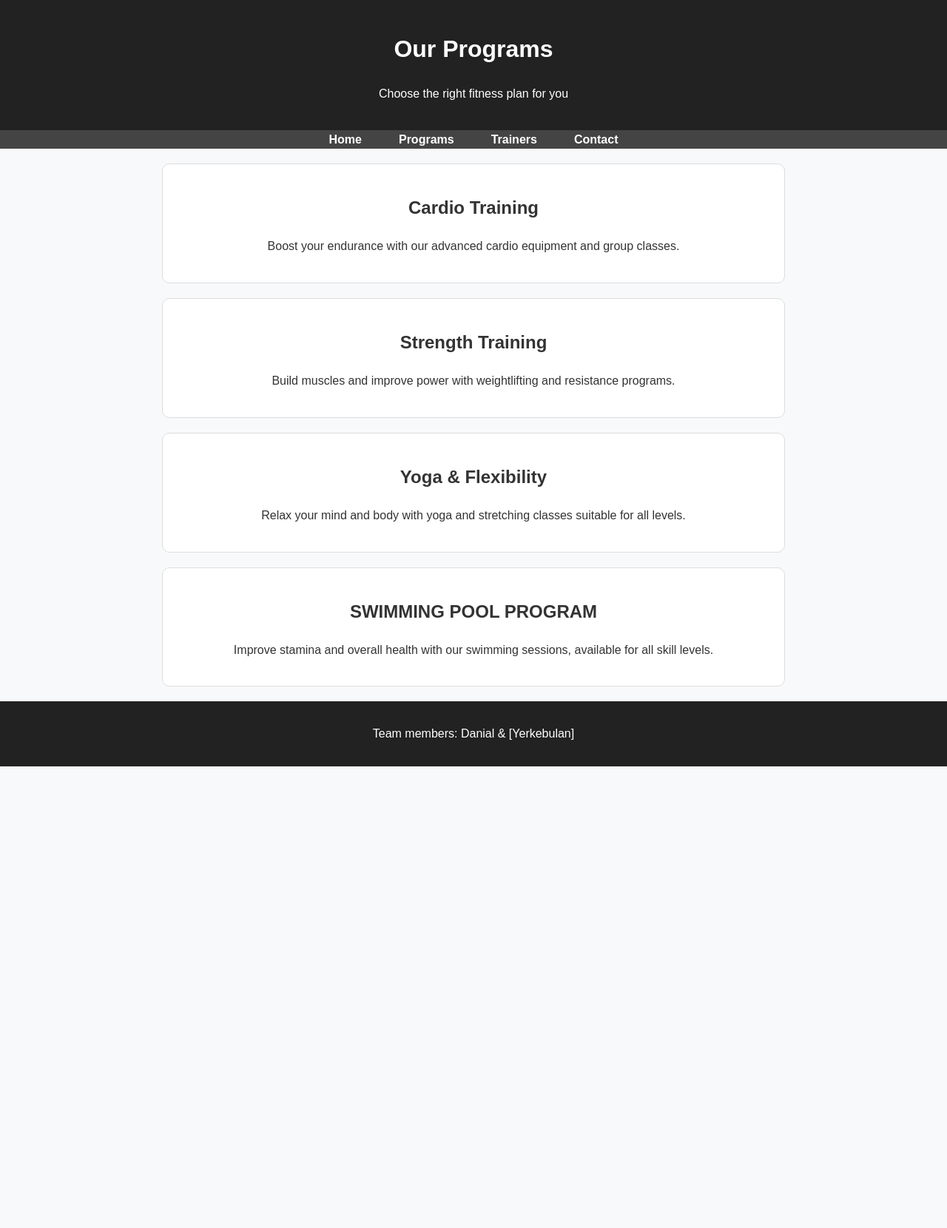
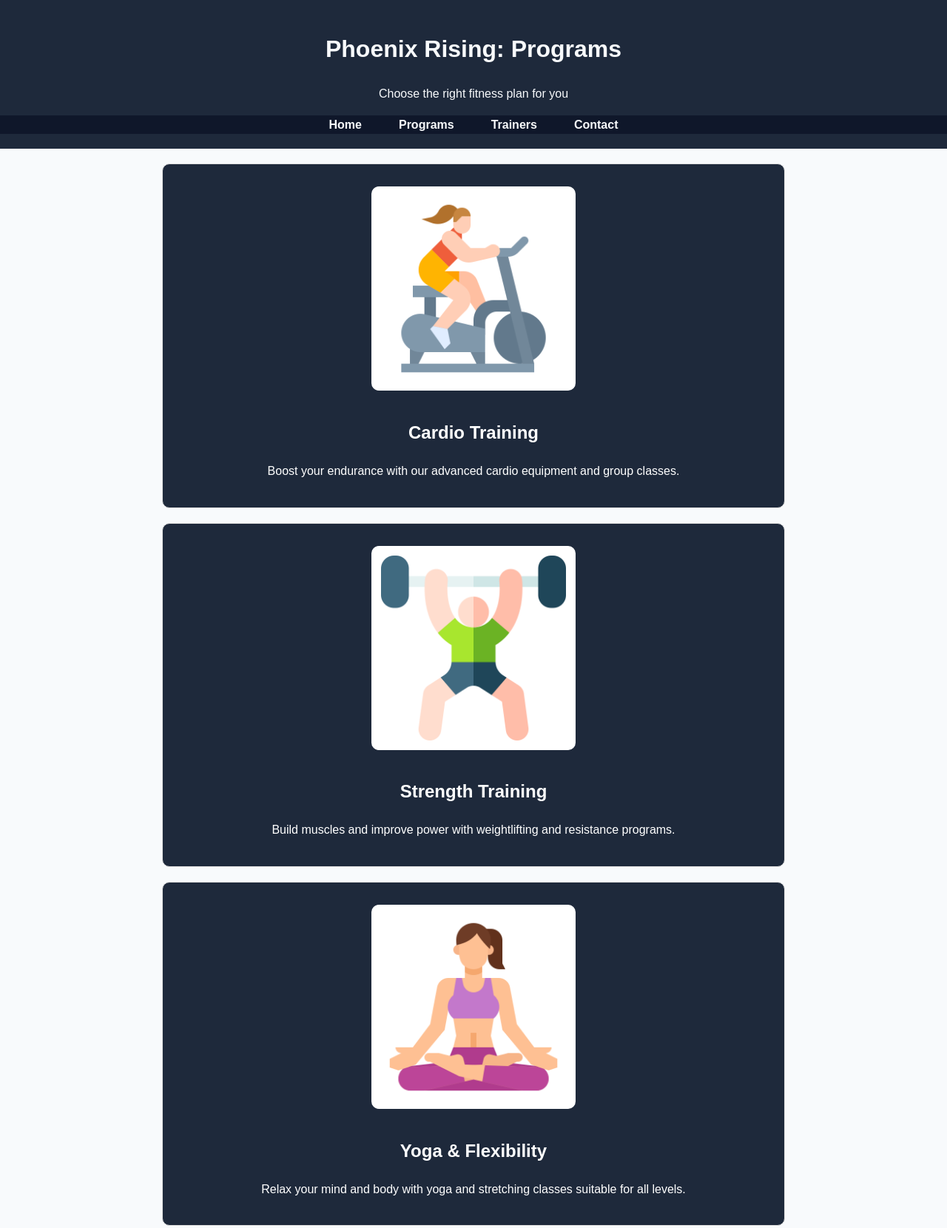
Before and after one commit to yerkebulan111/fitness_website, a plain HTML site: page fitness_website/programs.html in a window 1280 px wide. Shown: the top 1660 px of the page at 74% size. Before the commit the page ends 1036 px from the top, so only its background shows below. Drawn offline with Linux system fonts and the light colour scheme.

Commit message:
Initial commit

```diff
--- a/fitness_website/programs.html
+++ b/fitness_website/programs.html
@@ -3,16 +3,15 @@
 <head>
     <meta charset="UTF-8">
     <meta name="viewport" content="width=device-width, initial-scale=1.0">
-    <title>Programs - Fitness Club</title>
+    <title>Fitness Club - Programs </title>
     <link rel="stylesheet" href="style.css">
 </head>
 <body>
     <header>
-        <h1>Our Programs</h1>
+        <h1>Phoenix Rising: Programs</h1>
         <p>Choose the right fitness plan for you</p>
-    </header>
 
-    <nav>
+        <nav>
         <ul>
             <li><a href="index.html">Home</a></li>
             <li><a href="programs.html">Programs</a></li>
@@ -20,30 +19,47 @@
             <li><a href="contact.html">Contact</a></li>
         </ul>
     </nav>
+    </header>
+
+
+
+    <main>
 
     <section class="container">
+        <img class="trainingPrograms" src="images/workout-machine.png" alt="Cardio Training">
         <h2>Cardio Training</h2>
         <p>Boost your endurance with our advanced cardio equipment and group classes.</p>
     </section>
 
     <section class="container">
+        <img class="trainingPrograms" src="images/training.png" alt="Strength Training">
         <h2>Strength Training</h2>
         <p>Build muscles and improve power with weightlifting and resistance programs.</p>
     </section>
 
     <section class="container">
+        <img class="trainingPrograms" src="images/lotus.png" alt="Yoga">
         <h2>Yoga & Flexibility</h2>
         <p>Relax your mind and body with yoga and stretching classes suitable for all levels.</p>
     </section>
 
 
     <section class="container">
-        <h2>SWIMMING POOL PROGRAM</h2>
+        <img class="trainingPrograms" src="images/swimming.png" alt="Swimming">
+        <h2>Swimming Pool Program</h2>
         <p>Improve stamina and overall health with our swimming sessions, available for all skill levels.</p>
     </section>
 
+    <section class="container">
+        <img class="trainingPrograms" src="images/boxing-gloves.png" alt="Martial Arts">
+        <h2>Martial Arts</h2>
+        <p>Boost strength, focus, and confidence while learning self-defense skills</p>
+    </section>
+
+    </main>
+
     <footer>
-        <p>Team members: Danial & [Yerkebulan]</p>
+        <p>Team members: Danial & Yerkebulan</p>
     </footer>
 </body>
 </html>
--- a/fitness_website/style.css
+++ b/fitness_website/style.css
@@ -1,17 +1,23 @@
 body {
     margin: 0;
-    font-family: Arial, sans-serif;
+    font-family: Arial, Helvetica, sans-serif;
     line-height: 1.6;
-    background-color: #f8f9fa;
-    color: #333;
+    background-color: #F8FAFC;
+    color: #1E293B;
 }
 
+
+/* Header */
+
 header {
-    background: #222;
-    color: #fff;
+    background-color: #1E293B;
+    color: #F8FAFC;
     text-align: center;
     padding: 20px 0;
 }
+
+
+/* Navigation Bar */
 
 nav ul {
     list-style: none;
@@ -19,7 +25,7 @@ nav ul {
     padding: 0;
     display: flex;
     justify-content: center;
-    background: #444;
+    background-color: #0F172A;
 }
 
 nav ul li {
@@ -28,7 +34,7 @@ nav ul li {
 
 nav ul li a {
     text-decoration: none;
-    color: #fff;
+    color: #F8FAFC;
     font-weight: bold;
     padding: 10px;
     transition: color 0.3s ease;
@@ -38,33 +44,58 @@ nav ul li a:hover {
     color: #ff9800;
 }
 
+
+/* Main Content */
+
+main {
+  background-color: #F8FAFC;
+  color: #1E293B;
+}
+
 section {
     padding: 40px;
     text-align: center;
 }
 
 .container {
-    background: #fff;
+    background-color: #1E293B;
     border: 1px solid #ddd;
     border-radius: 10px;
+    color: white;
     max-width: 800px;
     margin: 20px auto;
     padding: 20px;
 }
 
+
+.trainingPrograms {
+    background-color: white;
+    border: solid;
+    border-radius: 10px;
+    height: 250px;
+    margin: 10px;
+    padding: 10px;
+    width: 15.625em;
+}
+
+
 #main-banner {
-    background: url('images/banner.jpg') no-repeat center center/cover;
-    color: #fff;
+    background-image: url('images/banner.jpg');
+    background-repeat: no-repeat;
+    background-position: center;
+    background-size: cover;
+    color: #ffffff;
     padding: 100px 20px;
     border-radius: 10px;
 }
+
 
 img {
     max-width: 100%;
     height: auto;
 }
 
-.rounded-img {
+.rounbded-img {
     width: 200px;
     height: 200px;
     border-radius: 50%;
@@ -99,11 +130,8 @@ button:hover {
 }
 
 
-
-
 #trainers-hero {
     background: url('images/trainers-hero.jpg') no-repeat center center/cover;
-    color: #fff;
     padding: 80px 20px;
     text-align: center;
   }
@@ -154,7 +182,7 @@ button:hover {
   }
 
   .fade-in {
-    /* задержка можно задать, если хочешь */
+
   }
 
 
@@ -163,39 +191,12 @@ button:hover {
 
 
 
-
-
-
-
-
-
-
-
-
-
-
-
-
-
-
-
-
-
-
-
-
-
-
-
-
-
-
-
+/* Footer */
 
 footer {
-    background: #222;
-    color: #fff;
-    text-align: center;
-    padding: 15px;
-    margin-top: 20px;
+  background-color: #1E293B;
+  color: #F8FAFC;
+  text-align: center;
+  padding: 15px;
+  margin-top: 20px;
 }
```
Also changed, not shown: fitness_website/contact.html (+3 -2 lines), fitness_website/index.html (+8 -5 lines), fitness_website/trainers.html (+5 -5 lines), fitness_website/images/boxing-gloves.png (added), fitness_website/images/lotus.png (added), fitness_website/images/swimming.png (added), fitness_website/images/training.png (added), fitness_website/images/workout-machine.png (added).
